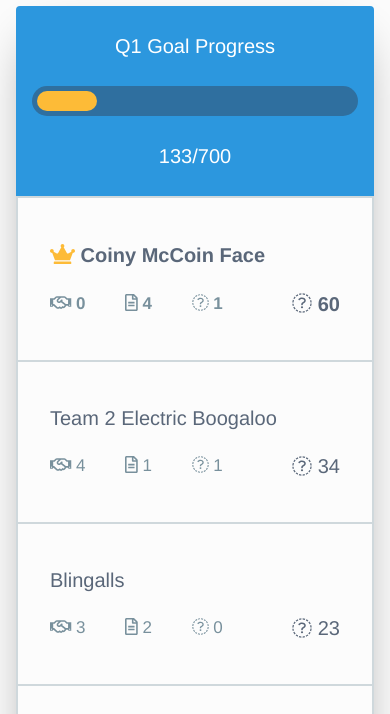
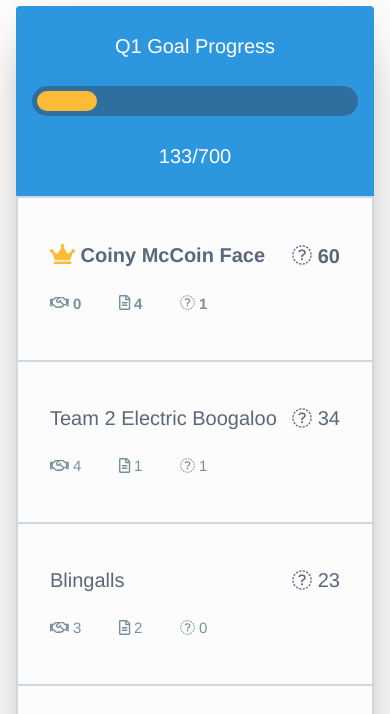
Before and after one commit to arthurra/leaderboard, a website: page src/index.html in a window 390 px wide. Shown: the part 130-844 px from the top of the page. Drawn offline with nearby package versions, Linux system fonts and the light colour scheme; files that its build step writes are made by us from their sources; a web font is replaced by a local one.

Commit message:
Mobile styles for stats

```diff
--- a/src/styles/components/_leaderboard.scss
+++ b/src/styles/components/_leaderboard.scss
@@ -128,13 +128,17 @@
 .leaderboard__item-stat {
 
   &--total-score {
-    width: 3.5em;
+    width: 4.5em;
     text-align: right;
     justify-self: end;
+
+    @media screen and (max-width: 415px) {
+      transform: translateY(-100%);
+    }
   }
 
   &:not(.leaderboard__item-stat--total-score) {
-    font-size: 85%;
+    font-size: 75%;
     color: $light-text-color;
   }
 }
```
Also changed, not shown: build/stylesheets/main.css, 1 other file.
